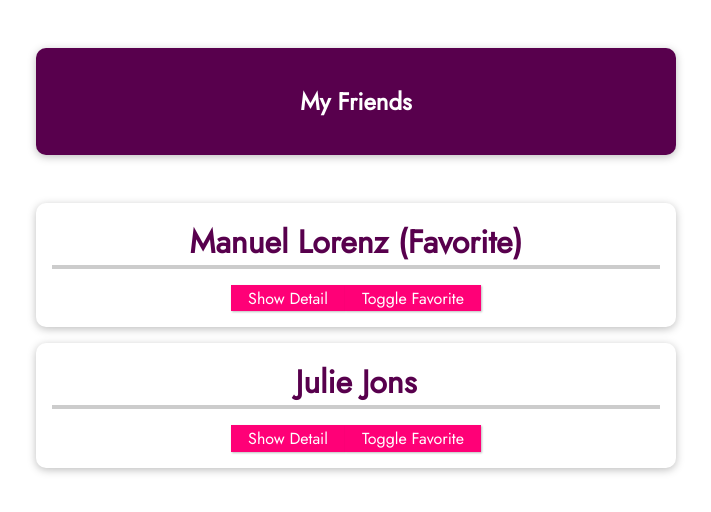
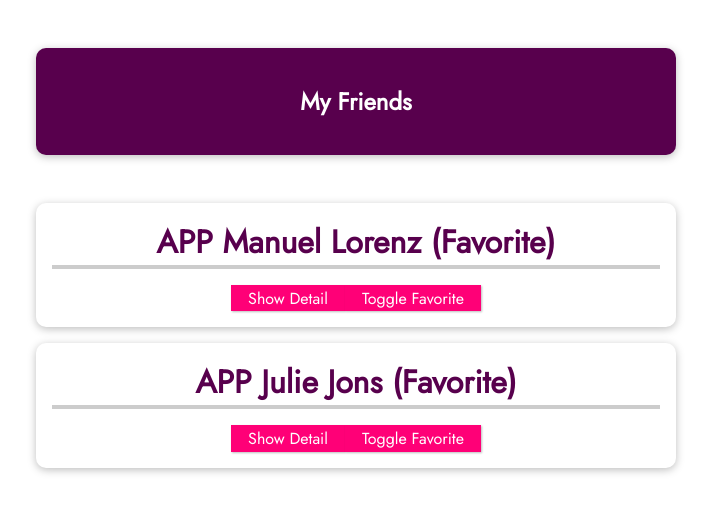
Before and after one commit to EvgenIvanov/vue-cli-01-a-new-vue-project, a Vue app: page / in a window 1280 px wide. Shown: the top 512 px of the page, without its empty margins (284-995 px from the left). Built offline with nearby package versions, Linux system fonts and the light colour scheme.

Commit message:
add data from app.vue data() object

```diff
--- a/src/App.vue
+++ b/src/App.vue
@@ -3,15 +3,12 @@
     <header><h1>My Friends</h1></header>
     <ul>
       <friend-contact
-        name="Manuel Lorenz"
-        phone-number="2222 33333 55"
-        email-address="manuel@localhost.com"
+        v-for="friend in friends"
+        :key="friend.id"
+        :name="friend.name"
+        :phone-number="friend.phone"
+        :email-address="friend.email"
         :is-favorite="true"
-      ></friend-contact>
-      <friend-contact
-        name="Julie Jons"
-        phone-number="5555 99999 11"
-        email-address="jolie@localhost.com"
       ></friend-contact>
     </ul>
   </section>
```
